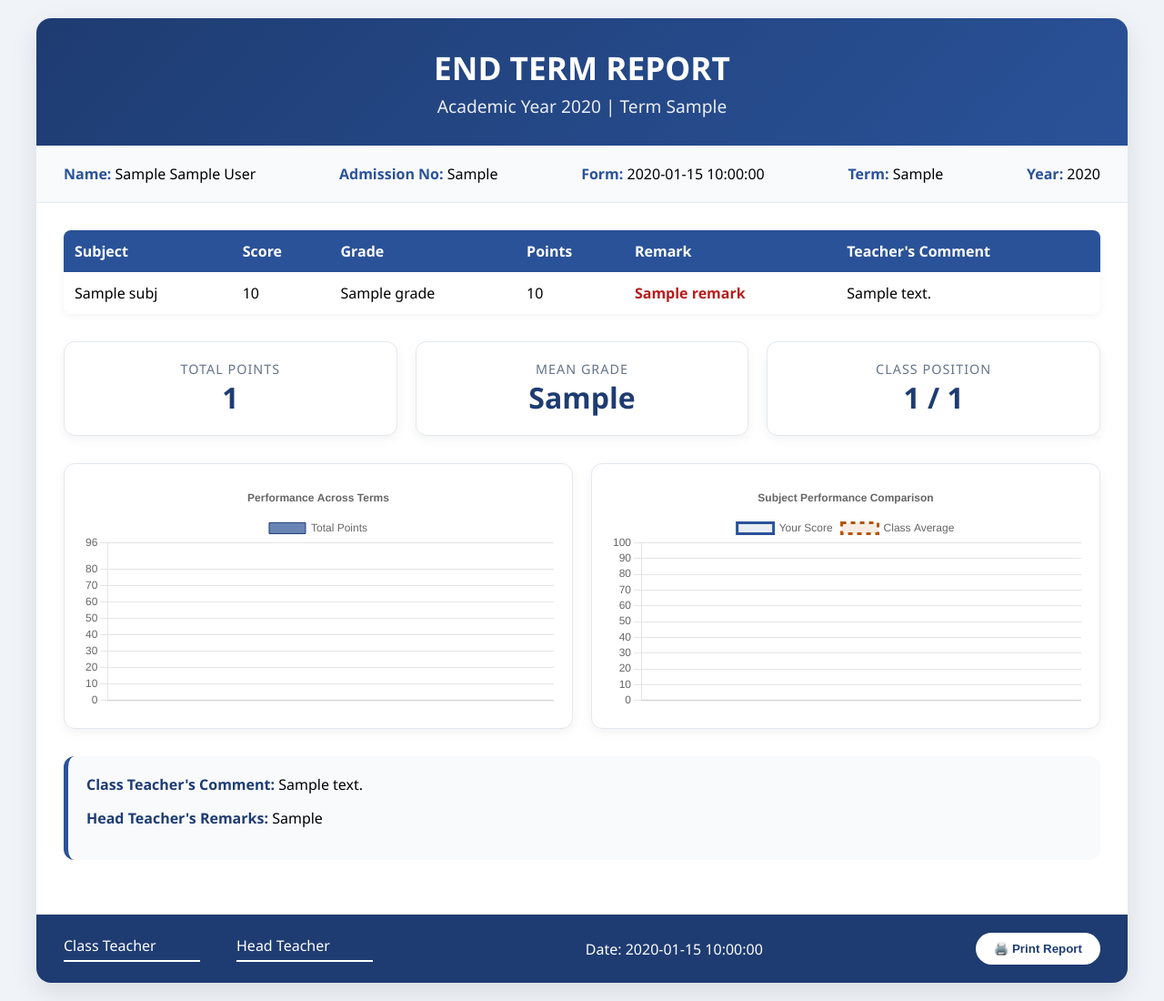
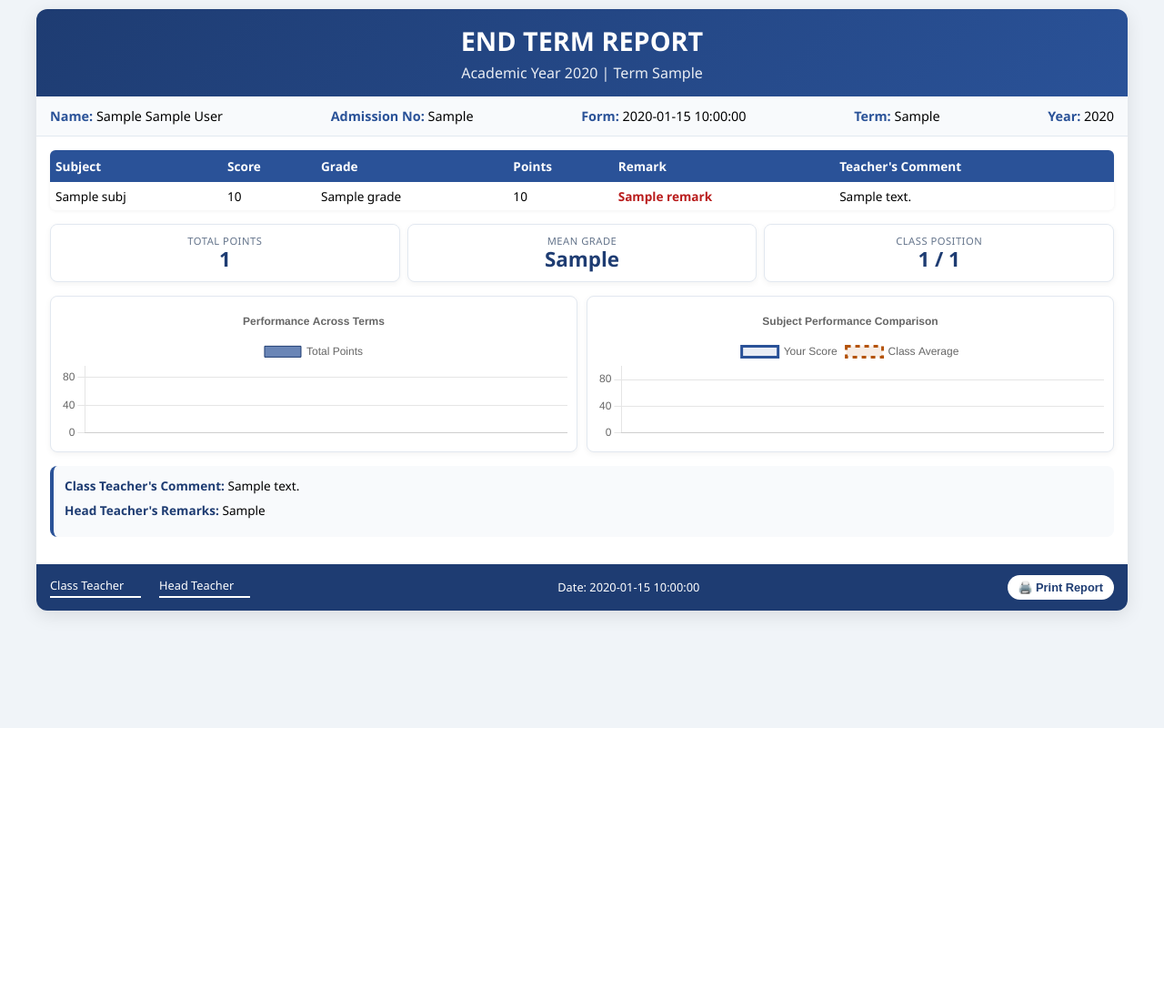
Before and after one commit to deppapel/school-app, a Flask app: template templates/personal_report.html in a window 1280 px wide. Shown: the whole page at 91% size. After the commit the page ends 800 px from the top, so only its background shows below. Run offline with Flask 3, Linux system fonts and the light colour scheme; tables that the repository leaves empty hold one stand-in row (values such as "Sample post"); the template is opened without the code that fills it: values that come from a table or form of the project are taken from there, most other values are stand-ins (such as "Sample title", 1, 10 or a date in 2020).

Commit message:
report size reduction

```diff
--- a/templates/personal_report.html
+++ b/templates/personal_report.html
@@ -15,7 +15,7 @@
     body {
         font-family: 'Segoe UI', Tahoma, Geneva, Verdana, sans-serif;
         background: #f0f4f8;
-            padding: 20px;
+        padding: 10px;
         display: flex;
         justify-content: center;
     }
@@ -23,60 +23,66 @@
         max-width: 1200px;
         width: 100%;
         background: white;
-            border-radius: 16px;
-            box-shadow: 0 10px 30px rgba(0,0,0,0.1);
+        border-radius: 12px;
+        box-shadow: 0 5px 20px rgba(0,0,0,0.1);
         overflow: hidden;
     }
+    /* Header - more compact */
     .header {
         background: linear-gradient(135deg, #1e3c72, #2a5298);
         color: white;
-            padding: 30px;
+        padding: 15px 20px;
         text-align: center;
     }
     .header h1 {
-            font-size: 2.2rem;
+        font-size: 1.8rem;
         margin-bottom: 5px;
     }
     .header h2 {
         font-weight: 400;
-            font-size: 1.2rem;
+        font-size: 1rem;
         opacity: 0.9;
     }
+    /* Student info - compact row */
     .student-info {
         display: flex;
         flex-wrap: wrap;
         justify-content: space-between;
         background: #f8fafc;
-            padding: 20px 30px;
+        padding: 10px 15px;
         border-bottom: 1px solid #e2e8f0;
+        font-size: 0.9rem;
     }
     .info-item {
-            font-size: 1rem;
+        margin: 2px 0;
     }
     .info-item strong {
         color: #2a5298;
     }
+    /* Main content - less padding */
     .content {
-            padding: 30px;
+        padding: 15px;
     }
+    /* Table - more compact */
     .subjects-table {
         width: 100%;
         border-collapse: collapse;
-            margin-bottom: 30px;
+        margin-bottom: 15px;
         background: white;
-            border-radius: 8px;
+        border-radius: 6px;
         overflow: hidden;
-            box-shadow: 0 2px 8px rgba(0,0,0,0.05);
+        box-shadow: 0 1px 4px rgba(0,0,0,0.05);
+        font-size: 0.85rem;
     }
     .subjects-table th {
         background: #2a5298;
         color: white;
-            padding: 12px;
+        padding: 8px 6px;
         font-weight: 600;
         text-align: left;
     }
     .subjects-table td {
-            padding: 12px;
+        padding: 6px;
         border-bottom: 1px solid #e2e8f0;
     }
     .subjects-table tr:last-child td {
@@ -85,85 +91,93 @@
     .subjects-table tr:nth-child(even) {
         background: #f8fafc;
     }
+    /* Remark colors */
     .remark-excellent { color: #059669; font-weight: 600; }
     .remark-good { color: #0284c7; font-weight: 600; }
     .remark-fair { color: #b45309; font-weight: 600; }
     .remark-needs { color: #b91c1c; font-weight: 600; }
 
+    /* Summary cards - more compact */
     .summary {
         display: grid;
-            grid-template-columns: repeat(auto-fit, minmax(200px, 1fr));
-            gap: 20px;
-            margin-bottom: 30px;
+        grid-template-columns: repeat(3, 1fr);
+        gap: 8px;
+        margin-bottom: 15px;
     }
     .card {
         background: white;
-            padding: 20px;
-            border-radius: 12px;
-            box-shadow: 0 4px 12px rgba(0,0,0,0.05);
+        padding: 10px;
+        border-radius: 8px;
+        box-shadow: 0 2px 6px rgba(0,0,0,0.05);
         text-align: center;
         border: 1px solid #e2e8f0;
     }
     .card .label {
-            font-size: 0.9rem;
+        font-size: 0.7rem;
         color: #64748b;
         text-transform: uppercase;
-            letter-spacing: 1px;
+        letter-spacing: 0.5px;
     }
     .card .value {
-            font-size: 2rem;
+        font-size: 1.4rem;
         font-weight: 700;
         color: #1e3c72;
+        line-height: 1.2;
     }
+    /* Charts - smaller and optional; you can hide on mobile if needed */
     .charts {
         display: grid;
         grid-template-columns: 1fr 1fr;
-            gap: 20px;
-            margin-bottom: 30px;
+        gap: 10px;
+        margin-bottom: 15px;
     }
     .chart-container {
         background: white;
-            padding: 20px;
-            border-radius: 12px;
-            box-shadow: 0 4px 12px rgba(0,0,0,0.05);
+        padding: 10px;
+        border-radius: 8px;
+        box-shadow: 0 2px 6px rgba(0,0,0,0.05);
         border: 1px solid #e2e8f0;
     }
     canvas {
         width: 100%;
         height: auto;
-            max-height: 250px;
+        max-height: 150px; /* Smaller charts */
     }
 
+    /* Comments - more compact */
     .comments {
         background: #f8fafc;
-            padding: 20px;
-            border-radius: 12px;
-            margin-bottom: 30px;
-            border-left: 5px solid #2a5298;
+        padding: 12px;
+        border-radius: 8px;
+        margin-bottom: 15px;
+        border-left: 4px solid #2a5298;
+        font-size: 0.85rem;
     }
     .comment-item {
-            margin-bottom: 15px;
+        margin-bottom: 8px;
     }
     .comment-item strong {
         color: #1e3c72;
     }
 
+    /* Footer */
     .footer {
         background: #1e3c72;
         color: white;
-            padding: 20px 30px;
+        padding: 12px 15px;
         display: flex;
         flex-wrap: wrap;
         justify-content: space-between;
         align-items: center;
+        font-size: 0.8rem;
     }
     .signatures {
         display: flex;
-            gap: 40px;
+        gap: 20px;
     }
     .signature-line {
-            margin-top: 5px;
-            width: 150px;
+        margin-top: 3px;
+        width: 100px;
         height: 2px;
         background: white;
     }
@@ -171,57 +185,84 @@
         background: white;
         color: #1e3c72;
         border: none;
-            padding: 10px 20px;
-            border-radius: 30px;
+        padding: 6px 12px;
+        border-radius: 20px;
         font-weight: 600;
         cursor: pointer;
         transition: 0.2s;
+        font-size: 0.8rem;
     }
     .print-button:hover {
         background: #f0f4f8;
     }
 
+    /* Print styles */
     @media print {
         body {
             background: white;
             padding: 0;
+            margin: 0;
+            font-size: 8pt;
         }
         .report-card {
             box-shadow: none;
             border-radius: 0;
         }
-            .print-button {
-                display: none;
-            }
         .header {
             background: #1e3c72 !important;
             -webkit-print-color-adjust: exact;
             print-color-adjust: exact;
+            padding: 8px;
         }
-            .subjects-table th {
-                background: #2a5298 !important;
-                -webkit-print-color-adjust: exact;
-                print-color-adjust: exact;
+        .header h1 { font-size: 14pt; }
+        .header h2 { font-size: 9pt; }
+        .student-info { padding: 5px 10px; font-size: 7pt; }
+        .subjects-table th,
+        .subjects-table td { padding: 3px 4px; font-size: 7pt; }
+        .subjects-table th { background: #2a5298 !important; }
+        .summary { gap: 4px; }
+        .card { padding: 4px; }
+        .card .value { font-size: 11pt; }
+        .card .label { font-size: 6pt; }
+        .charts { margin: 5px 0; gap: 5px; }
+        .chart-container { padding: 3px; }
+        canvas { max-height: 80px; }
+        .comments { padding: 5px; font-size: 7pt; }
+        .footer { padding: 5px 8px; font-size: 7pt; }
+        .print-button { display: none; }
+        @page {
+            size: A4 landscape;
+            margin: 0.3in;
         }
     }
 
-        @media (max-width: 768px) {
-            .charts {
-                grid-template-columns: 1fr;
-            }
+    /* Mobile responsiveness */
+    @media (max-width: 600px) {
         .student-info {
             flex-direction: column;
-                gap: 10px;
+            gap: 3px;
+        }
+        .summary {
+            grid-template-columns: 1fr; /* stack cards */
+        }
+        .charts {
+            grid-template-columns: 1fr; /* stack charts */
         }
         .footer {
             flex-direction: column;
-                gap: 20px;
+            gap: 8px;
             text-align: center;
         }
         .signatures {
             flex-direction: column;
-                gap: 20px;
+            gap: 8px;
         }
+        .subjects-table th, .subjects-table td {
+            padding: 4px 3px;
+            font-size: 0.7rem;
+        }
+        /* Optional: hide charts on mobile to save space */
+        /* .charts { display: none; } */
     }
 </style>
 </head>
```
Lines whose indentation alone changed are shown as unchanged.
